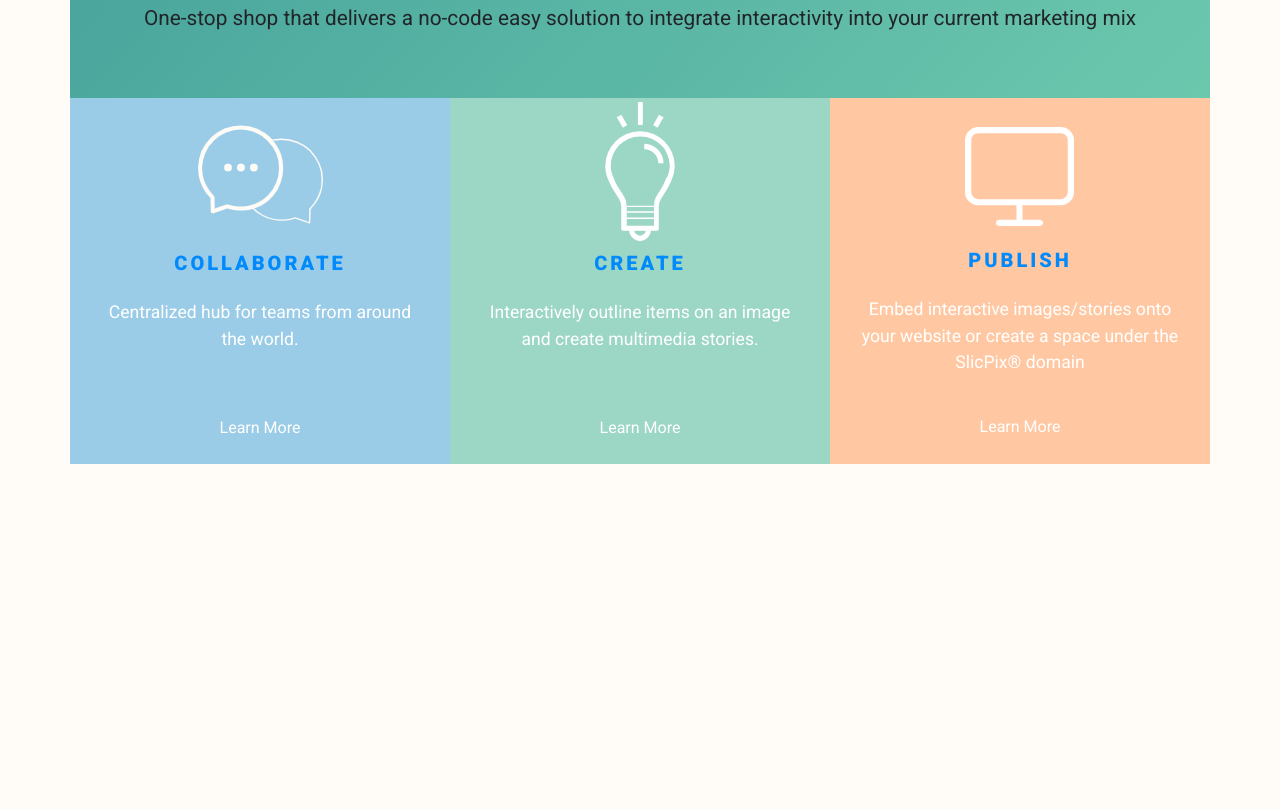
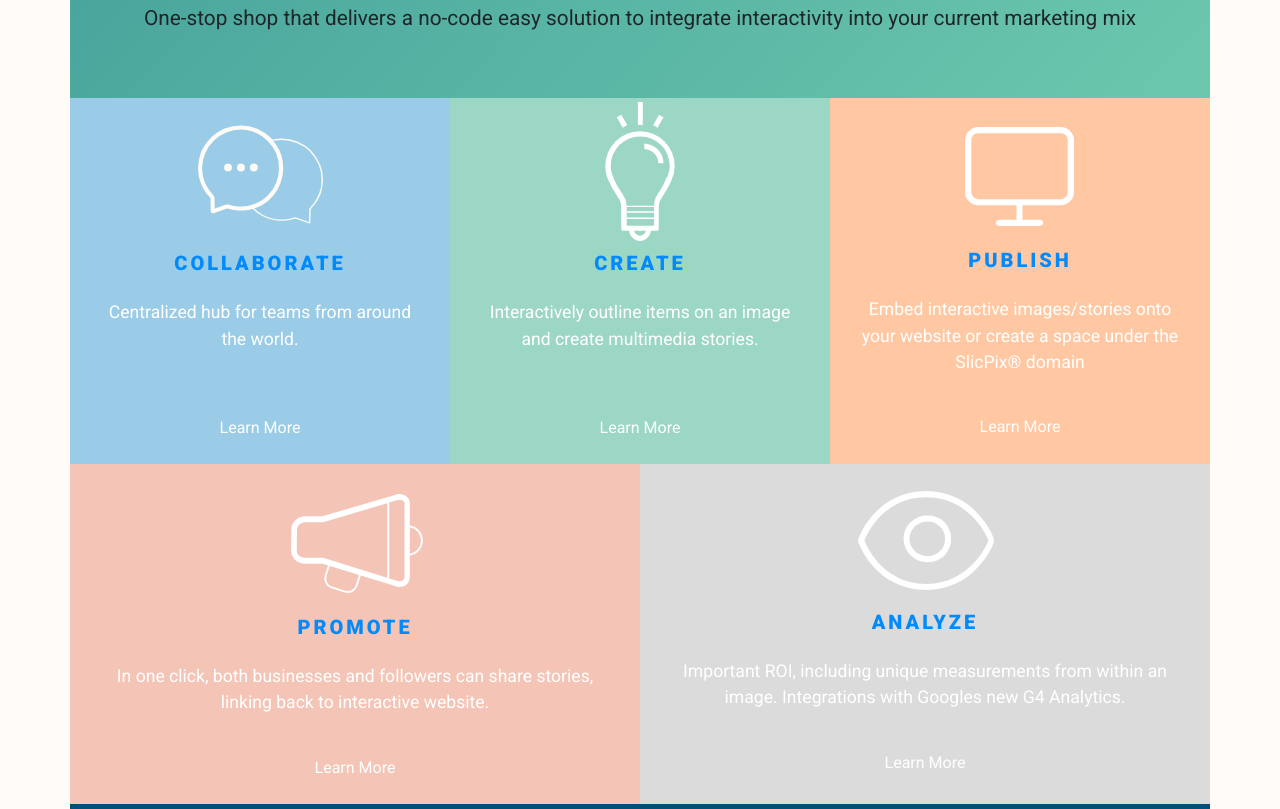
Before and after one commit to Faizan09876/wix-redesign, a plain HTML site: page index.html in a window 1280 px wide. Shown: the part 4696-5505 px from the top of the page. Before the commit the page ends 5161 px from the top, so only its background shows below. Drawn offline with nearby package versions, Linux system fonts and the light colour scheme.

Commit message:
complete color boxes

```diff
--- a/index.html
+++ b/index.html
@@ -175,11 +175,19 @@ No need to change your website, interactively optimize it</h1>
         <a href="" class=" icon-link">Learn More</a>
       </div>
     </div>
-    <div class="row">
-      <div class="col-md-6">
-
+    <div class="row sec5-row2">
+      <div class="col-md-6 icon4 py-4 text-center">
+        <img src="images\icon4.PNG" alt="" class="img-fluid">
+        <h5 class="pt-3 pb-3 icon-title">PROMOTE</h5>
+        <p class="icon-text pb-4 px-3">In one click, both businesses and followers can share stories, linking back to interactive website.</p>
+        <a href="" class=" icon-link">Learn More</a>
       </div>
-      <div class="col-md-6"></div>
+      <div class="col-md-6 icon5 py-4 text-center">
+        <img src="images\icon5.PNG" alt="" class="img-fluid">
+        <h5 class="pt-3 pb-3 icon-title">ANALYZE</h5>
+        <p class="icon-text pb-4 px-3">Important ROI, including unique measurements from within an image. Integrations with Googles new G4 Analytics.</p>
+        <a href="" class=" icon-link">Learn More</a>
+      </div>
     </div>
   </div>
 </section>
--- a/styles.css
+++ b/styles.css
@@ -225,3 +225,15 @@ background: linear-gradient(to top left, #6CC8AD, #2D898F);
 .icon3{
   background-color: #FFC8A2;
 }
+
+.icon4{
+  background-color: #F4C5B6;
+}
+
+.icon5{
+  background-color: #DBDBDB;
+}
+
+.sec5-row2{
+  border-bottom: 5px solid #004F7B;
+}
```
